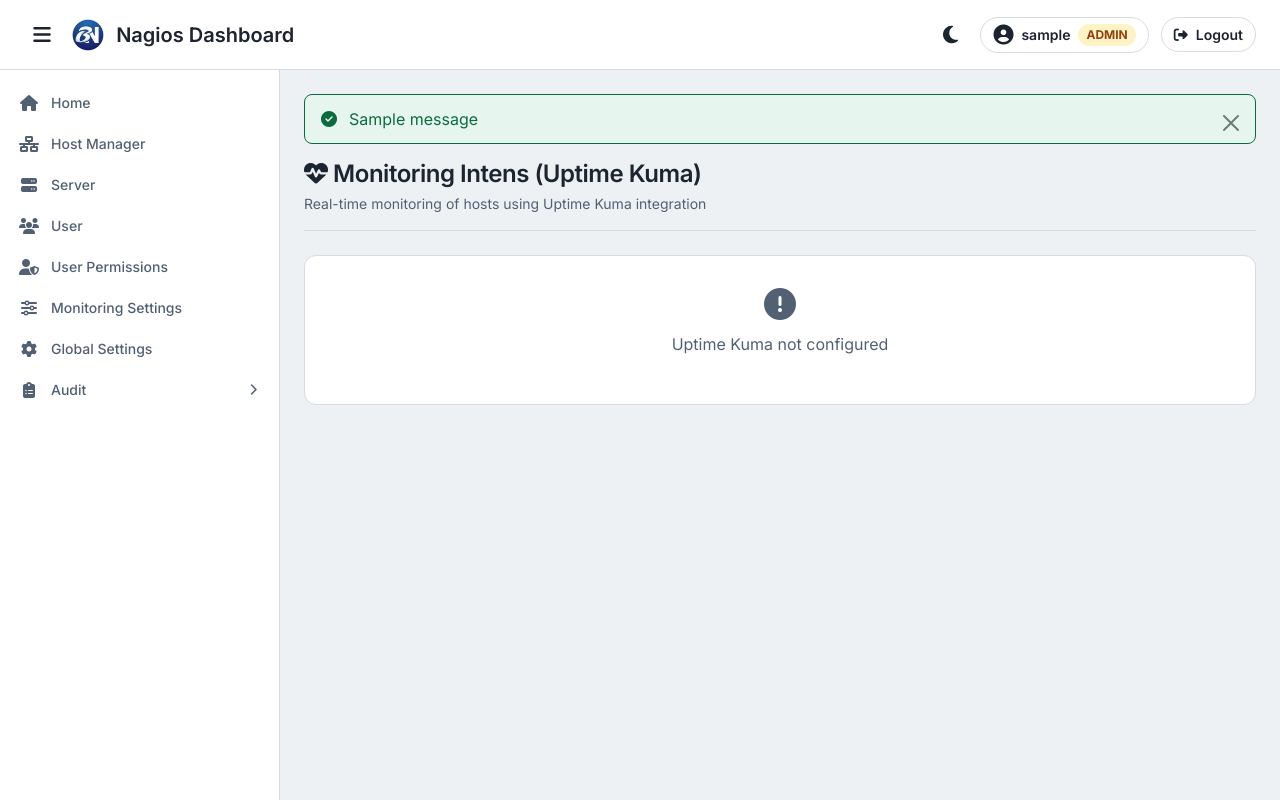
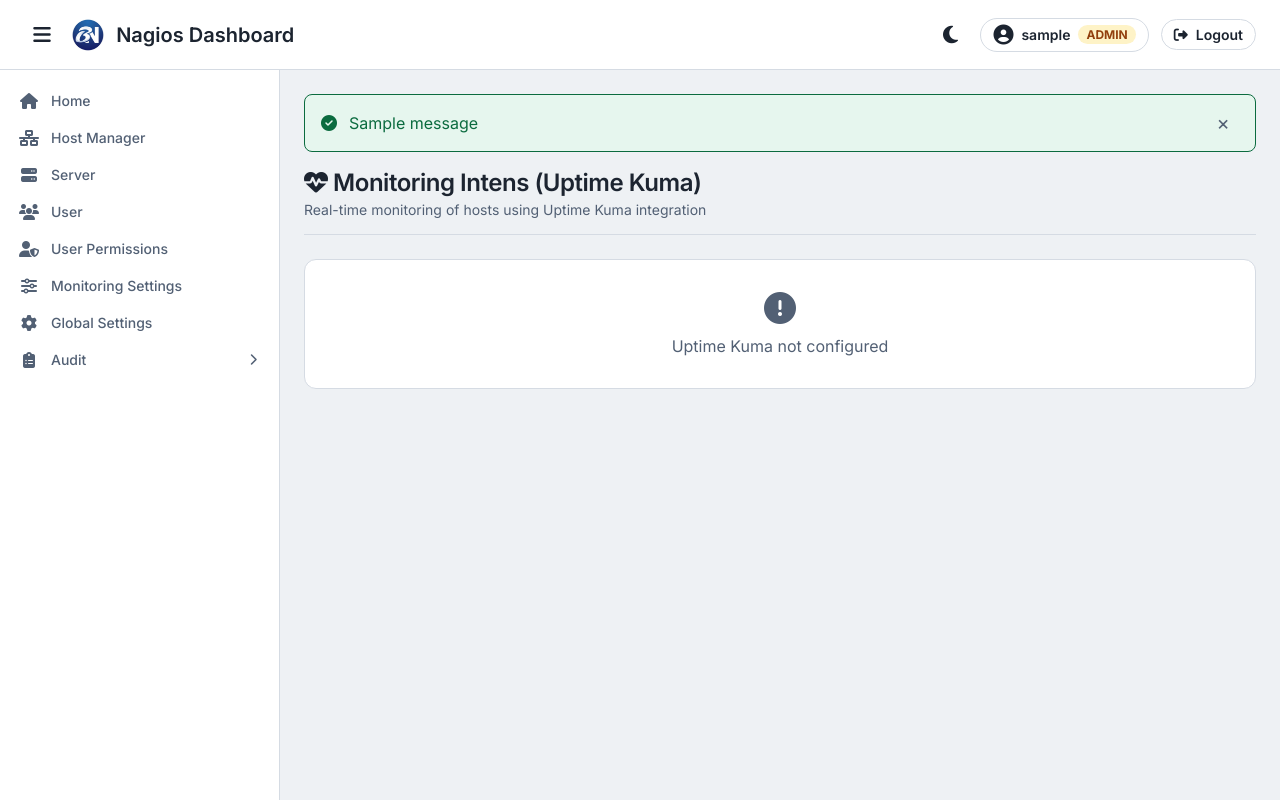
Before and after one commit to PandiMusR/nagios-dashboard, a Flask app: page /monitoring-intens in a window 1280 px wide. Run offline with Flask 3, Linux system fonts and the light colour scheme; the visitor is signed in with stand-in values (Sample User, id 1); one stand-in notice (Sample message) is shown; parts of the project's set-up code (start-up, migrations or seed data) failed here and were passed over; some libraries are stand-ins or nearby versions.

Commit message:
fix(ui): remove the Bootstrap stylesheet
A small reset and accent focus rings now live in our CSS, so the CDN sheet is gone.

Co-authored-by: Cursor <cursoragent@cursor.com>

```diff
--- a/static/css/base.css
+++ b/static/css/base.css
@@ -191,16 +191,32 @@
     --color-success-light: var(--st-up-bg);
 }
 
-* { margin: 0; padding: 0; box-sizing: border-box; }
+*, *::before, *::after { box-sizing: border-box; }
+* { margin: 0; padding: 0; }
 
 html { font-size: 16px; }
 
 body {
+    margin: 0;
     font-family: var(--font);
     font-size: var(--text-md);
     background: var(--bg);
     color: var(--text);
     overflow-x: hidden;
+}
+
+h1, h2, h3, h4, h5, h6, p { margin: 0; }
+img { max-width: 100%; height: auto; }
+button, input, select, textarea { font: inherit; }
+table { border-collapse: collapse; }
+
+button:focus-visible,
+a:focus-visible,
+input:focus-visible,
+select:focus-visible,
+textarea:focus-visible {
+    outline: 2px solid var(--accent);
+    outline-offset: 2px;
 }
 
 .num,
@@ -906,8 +922,24 @@ body .modal-footer {
     color: var(--text-muted);
 }
 
-[data-theme="dark"] .btn-close {
-    filter: invert(1) grayscale(100%) brightness(200%);
+.btn-close {
+    width: 32px;
+    height: 32px;
+    margin-left: auto;
+    padding: 0;
+    border: 0;
+    border-radius: var(--radius);
+    background: transparent;
+    color: var(--text-muted);
+    cursor: pointer;
+    font-size: 20px;
+    line-height: 1;
+}
+.btn-close::before { content: "×"; }
+.btn-close:hover { background: var(--surface-2); color: var(--text); }
+.btn-close:focus-visible {
+    outline: 2px solid var(--accent);
+    outline-offset: 2px;
 }
 
 @media (max-width: 768px) {
--- a/templates/active_users.html
+++ b/templates/active_users.html
@@ -16,7 +16,7 @@
     </script>
     <link rel="stylesheet" href="https://cdnjs.cloudflare.com/ajax/libs/font-awesome/6.4.0/css/all.min.css">
     <link href="https://fonts.googleapis.com/css2?family=Inter:wght@300;400;500;600;700&display=swap" rel="stylesheet">
-    <link rel="stylesheet" href="/static/css/base.css?v=20261113-noc7">
+    <link rel="stylesheet" href="/static/css/base.css?v=20261113-noc10">
     <link rel="stylesheet" href="/static/css/active_users.css?v=20261113-noc9">
 </head>
 <body>
--- a/templates/base.html
+++ b/templates/base.html
@@ -19,10 +19,9 @@
         })();
     </script>
     <noscript><style>html{background:#eef1f4;color:#1c2430}</style></noscript>
-    <link href="https://cdn.jsdelivr.net/npm/bootstrap@5.3.0/dist/css/bootstrap.min.css" rel="stylesheet">
     <link rel="stylesheet" href="https://cdnjs.cloudflare.com/ajax/libs/font-awesome/6.4.0/css/all.min.css">
     <link href="https://fonts.googleapis.com/css2?family=Inter:wght@300;400;500;600;700&display=swap" rel="stylesheet">
-    <link rel="stylesheet" href="/static/css/base.css?v=20261113-noc8">
+    <link rel="stylesheet" href="/static/css/base.css?v=20261113-noc10">
     {% block extra_css %}{% endblock %}
 </head>
 <body>
@@ -122,7 +121,7 @@
             {% with messages = get_flashed_messages(with_categories=true) %}
                 {% if messages %}
                     {% for category, message in messages %}
-                        <div class="alert alert-{{ category }} alert-dismissible fade show" role="alert">
+                        <div class="alert alert-{{ category }}" role="alert">
                             <i class="fas fa-{{ 'check-circle' if category == 'success' else 'exclamation-circle' if category == 'error' else 'info-circle' }}"></i>
                             {{ message }}
                             <button type="button" class="btn-close" aria-label="Tutup"></button>
--- a/templates/host_manager.html
+++ b/templates/host_manager.html
@@ -1,7 +1,7 @@
 {% extends "base.html" %}
 {% block title %}Host Manager{% endblock %}
 {% block content %}
-<link rel="stylesheet" href="/static/css/host_manager.css?v=20261113-noc5">
+<link rel="stylesheet" href="/static/css/host_manager.css?v=20261113-noc10">
 
 <div class="page-header">
     <h1><i class="fas fa-network-wired"></i> Host Manager</h1>
--- a/templates/login.html
+++ b/templates/login.html
@@ -17,7 +17,7 @@
     </script>
     <link rel="stylesheet" href="https://cdnjs.cloudflare.com/ajax/libs/font-awesome/6.4.0/css/all.min.css">
     <link href="https://fonts.googleapis.com/css2?family=Inter:wght@300;400;500;600;700&display=swap" rel="stylesheet">
-    <link rel="stylesheet" href="/static/css/base.css?v=20261113-noc7">
+    <link rel="stylesheet" href="/static/css/base.css?v=20261113-noc10">
     <link rel="stylesheet" href="/static/css/login.css?v=20261113-noc9">
 </head>
 <body>
--- a/templates/monitoring.html
+++ b/templates/monitoring.html
@@ -1,7 +1,7 @@
 {% extends "base.html" %}
 {% block title %}Monitoring - {{ page|title }}{% endblock %}
 {% block extra_css %}
-<link rel="stylesheet" href="/static/css/monitoring.css?v=20261113-noc5">
+<link rel="stylesheet" href="/static/css/monitoring.css?v=20261113-noc10">
 {% endblock %}
 {% block content %}
 
--- a/templates/setup.html
+++ b/templates/setup.html
@@ -16,7 +16,7 @@
         })();
     </script>
     <link href="https://fonts.googleapis.com/css2?family=Inter:wght@300;400;500;600;700&display=swap" rel="stylesheet">
-    <link rel="stylesheet" href="/static/css/base.css?v=20261113-noc7">
+    <link rel="stylesheet" href="/static/css/base.css?v=20261113-noc10">
     <link rel="stylesheet" href="/static/css/setup.css?v=20261113-noc9">
 </head>
 <body>
```
Also changed, not shown: static/css/host_manager.css (+4 -3 lines), static/css/monitoring.css (+8 -6 lines).
